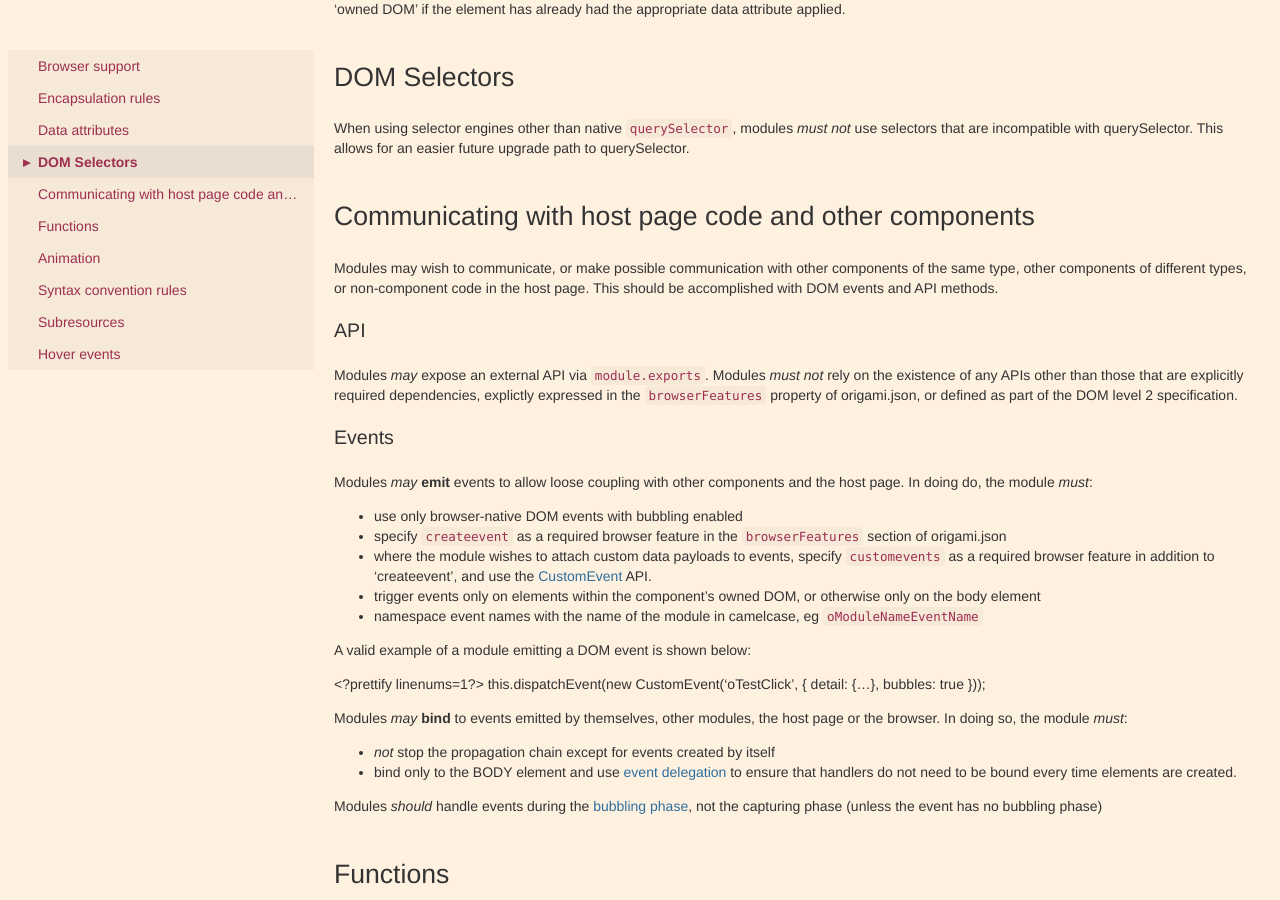
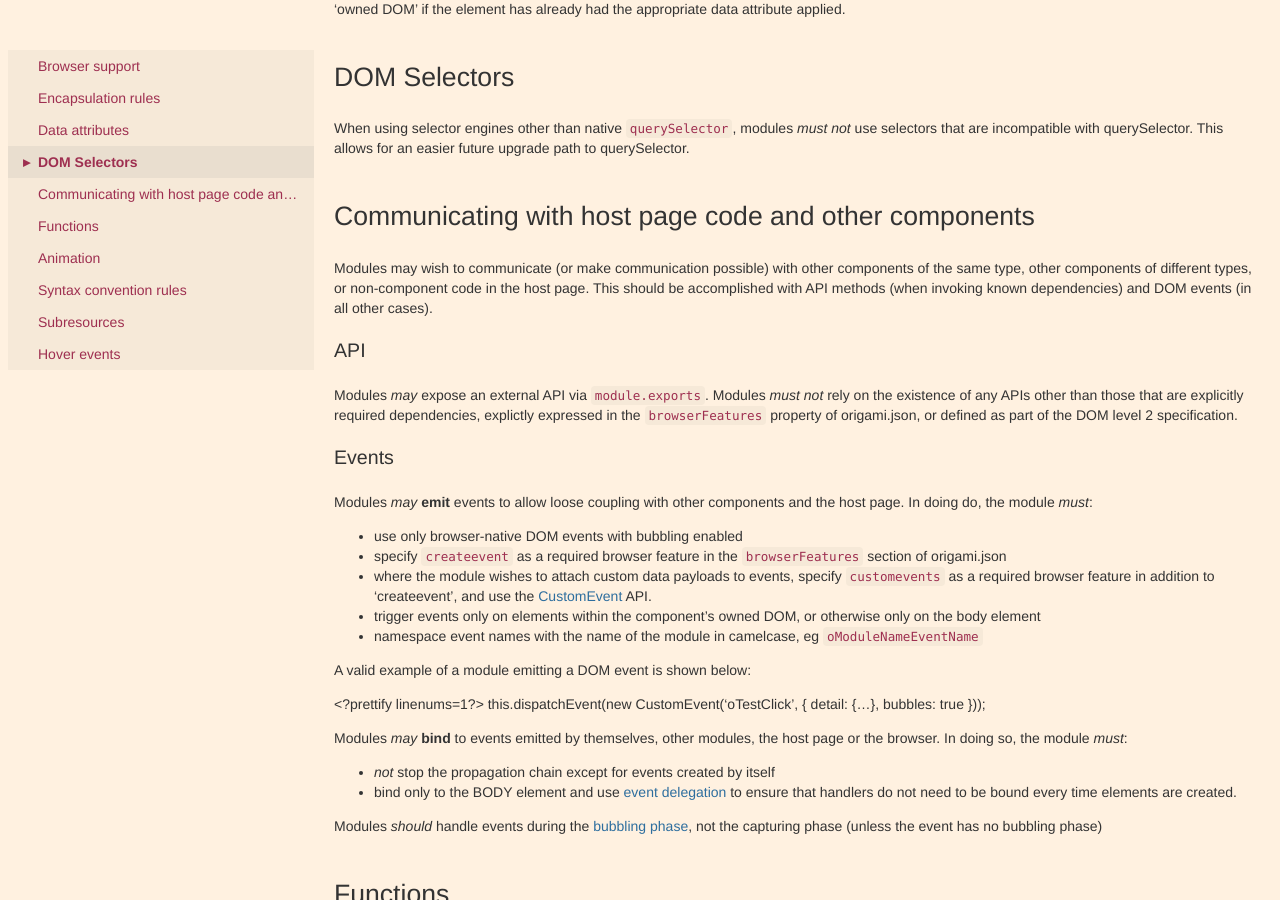
Before and after one commit to Financial-Times/ft-origami, a Jekyll site: the page built from docs/syntax/js.md, in a window 1280 px wide and 900 px high, scrolled down 1077 px. Built offline with Jekyll 4.4.1, drawn with Linux system fonts in a browser that asks for light colours.

Commit message:
Clarify use of API methods vs events

```diff
--- a/docs/syntax/js.md
+++ b/docs/syntax/js.md
@@ -41,7 +41,7 @@ When using selector engines other than native `querySelector`, modules *must not
 
 ## Communicating with host page code and other components
 
-Modules may wish to communicate, or make possible communication with other components of the same type, other components of different types, or non-component code in the host page.  This should be accomplished with DOM events and API methods.
+Modules may wish to communicate (or make communication possible) with other components of the same type, other components of different types, or non-component code in the host page.  This should be accomplished with API methods (when invoking known dependencies) and DOM events (in all other cases).
 
 ### API
 
```
